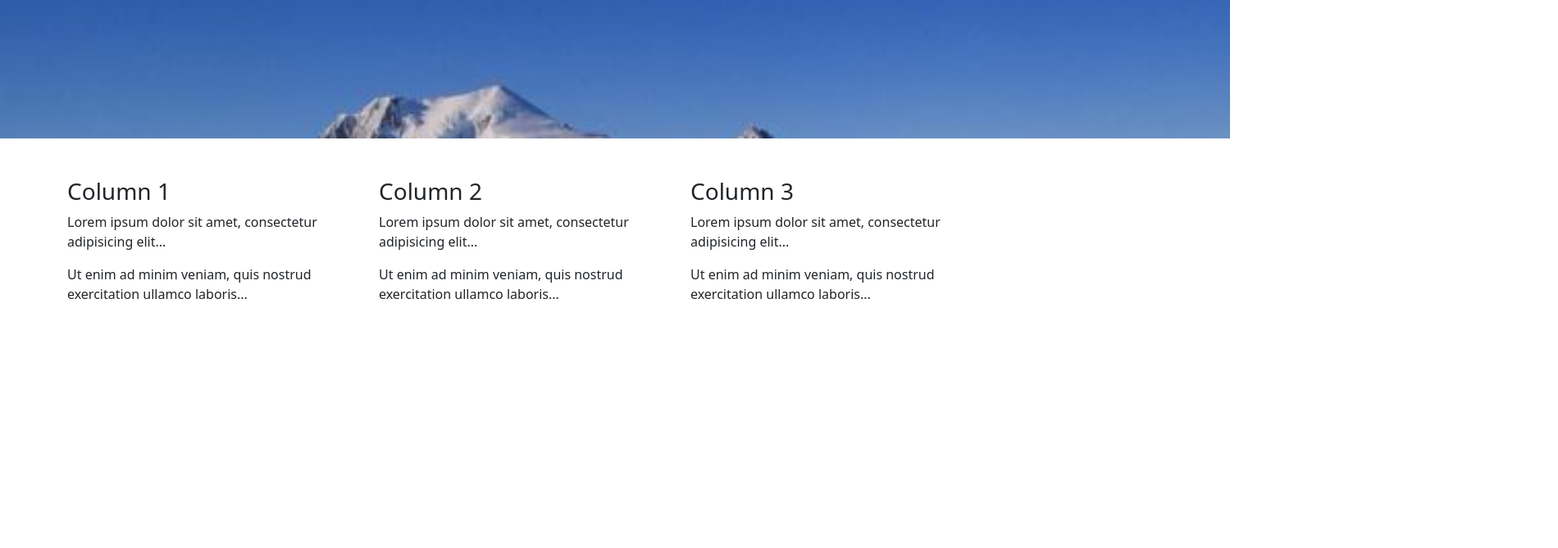
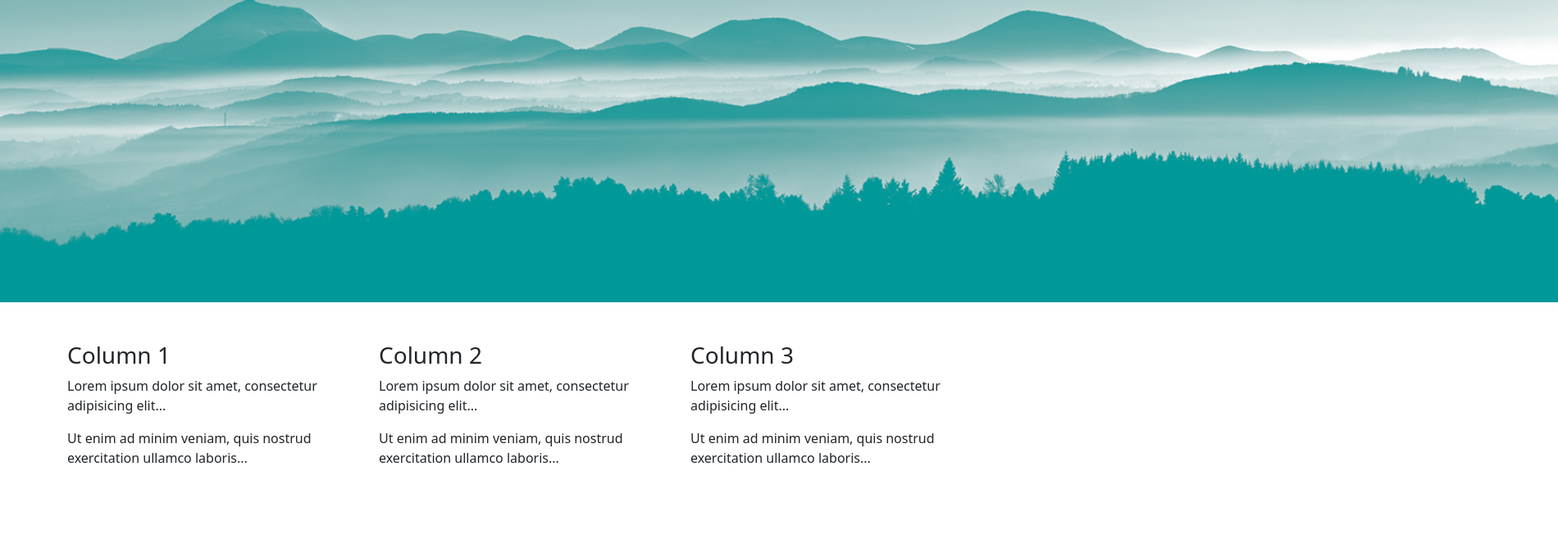
Before and after one commit to BertoncelloNicolo/ProgettoHTML, a plain HTML site: page lavoro_gruppo_html.html in a window 1280 px wide. Shown: the part 131-800 px from the top of the page at 82% size, 1900 px wide, since content can reach past the window. Drawn offline with nearby package versions, Linux system fonts and the light colour scheme.

Commit message:
Costruzione intestazione del sito pt2

```diff
--- a/lavoro_gruppo_html.html
+++ b/lavoro_gruppo_html.html
@@ -10,8 +10,8 @@
 </head>
 <body>
 
-<div id="intestazione" class="container-- p-5 bg-secondary text-white text-center" style="background-image: url(monte-bianco.jpg);
-background-repeat:no-repeat; background-size: cover; width: 1500px  ;height:300px;">
+<div id="intestazione" class="container-- p-5 bg-secondary text-white text-center" style="background-image: url(montagne.jpg);
+background-repeat:no-repeat; background-size: cover; width: 1900px;height:500px;">
   <h1>Il Ristorante Alpino</h1>
   <p>daje roma daje</p>
 </div>
```
Also changed, not shown: montagne.jpg (added).
